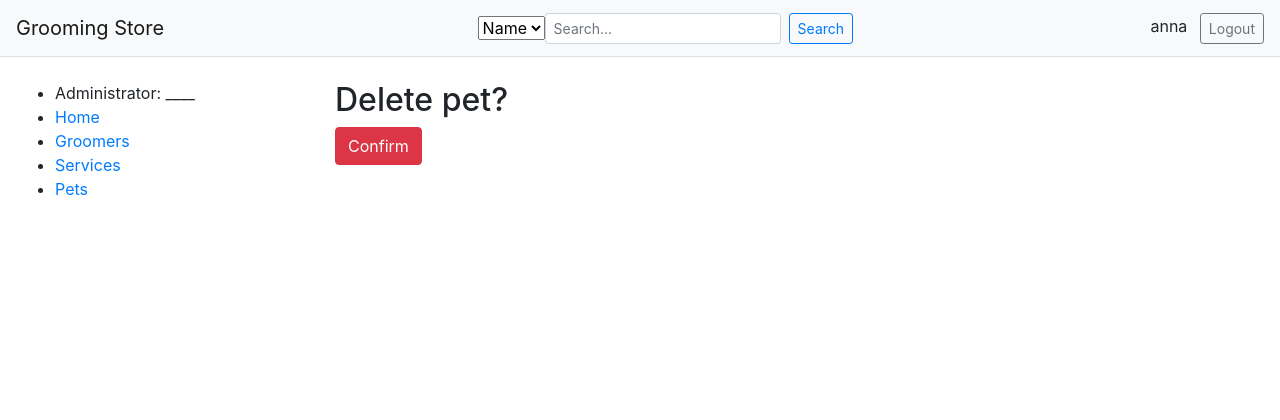
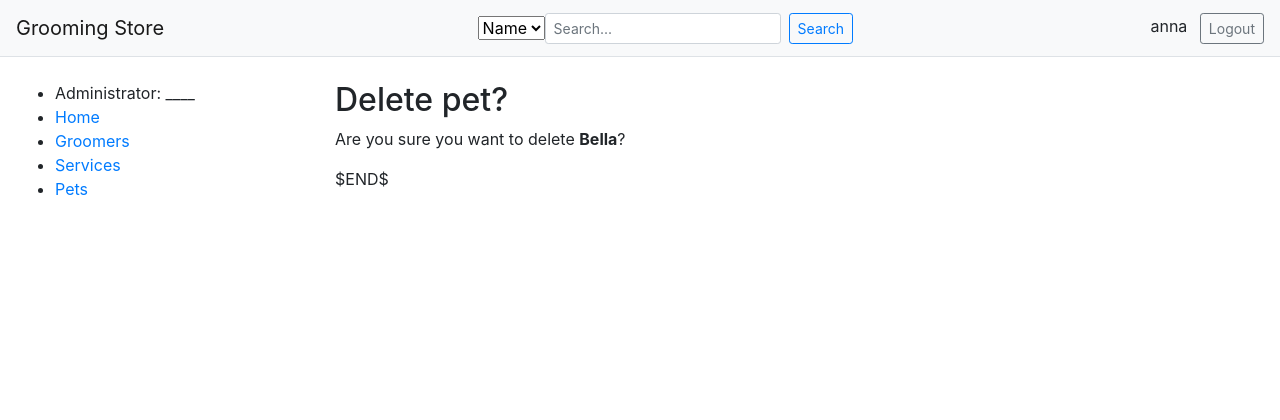
Before and after one commit to HamsterKate/grooming-store, a Django app: page /pets/1/delete/ in a window 1280 px wide. Shown: the top 420 px of the page. Run offline with Django 5.2, Linux system fonts and the light colour scheme; a user stored in the database is signed in; data comes from the database, SQL or seed files in the repository.

Commit message:
extract reusable delete confirmation template

```diff
--- /dev/null
+++ b/templates/includes/confirm_delete.html
@@ -0,0 +1,10 @@
+<!DOCTYPE html>
+<html lang="en">
+<head>
+  <meta charset="UTF-8">
+  <title>$Title$</title>
+</head>
+<body>
+$END$
+</body>
+</html>
--- a/templates/store/pet_confirm_delete.html
+++ b/templates/store/pet_confirm_delete.html
@@ -3,10 +3,12 @@
 {% block content %}
   <h2>Delete pet?</h2>
 
-  <form method="post">
-    {% csrf_token %}
-    <button type="submit" class="btn btn-danger">
-      Confirm
-    </button>
-  </form>
+  <p>
+    Are you sure you want to delete
+    <strong>{{ object }}</strong>?
+  </p>
+
+  {% with cancel_url="/pets/" %}
+    {% include "includes/confirm_delete.html" %}
+  {% endwith %}
 {% endblock %}
```
